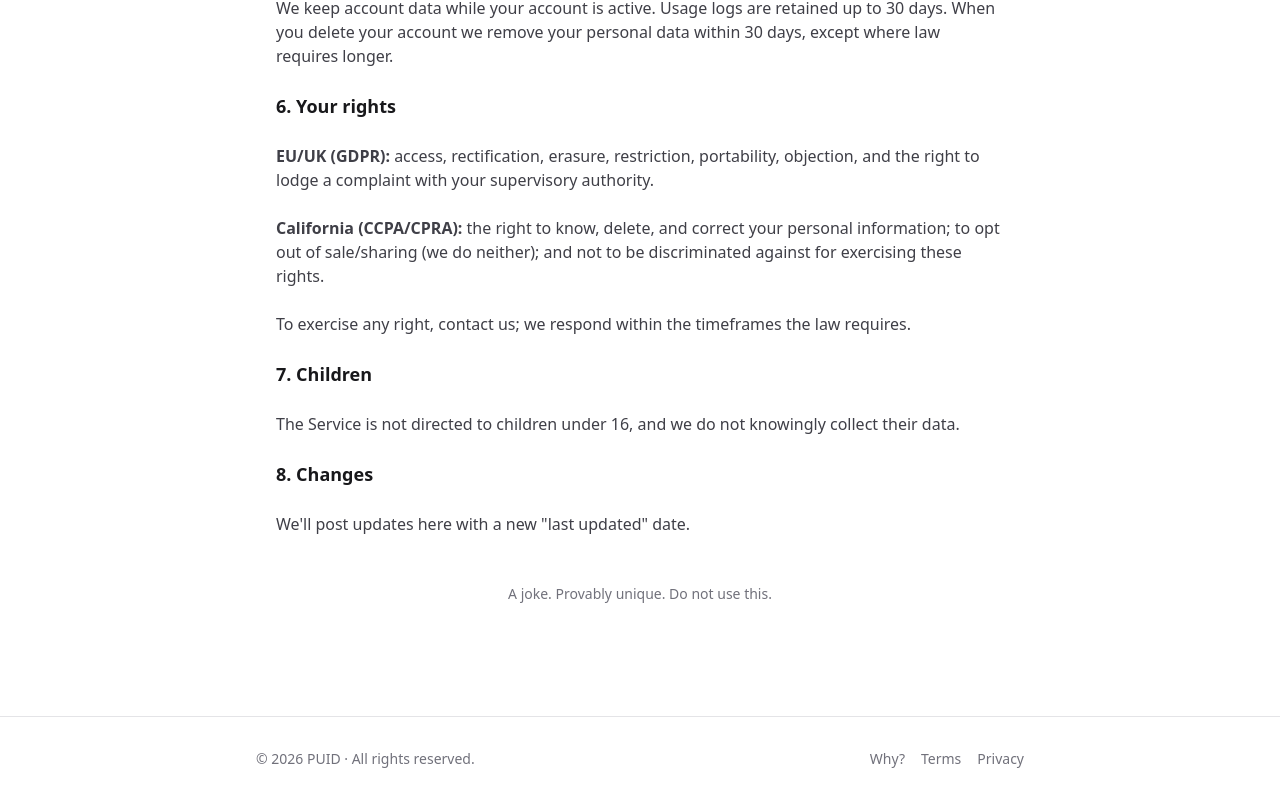
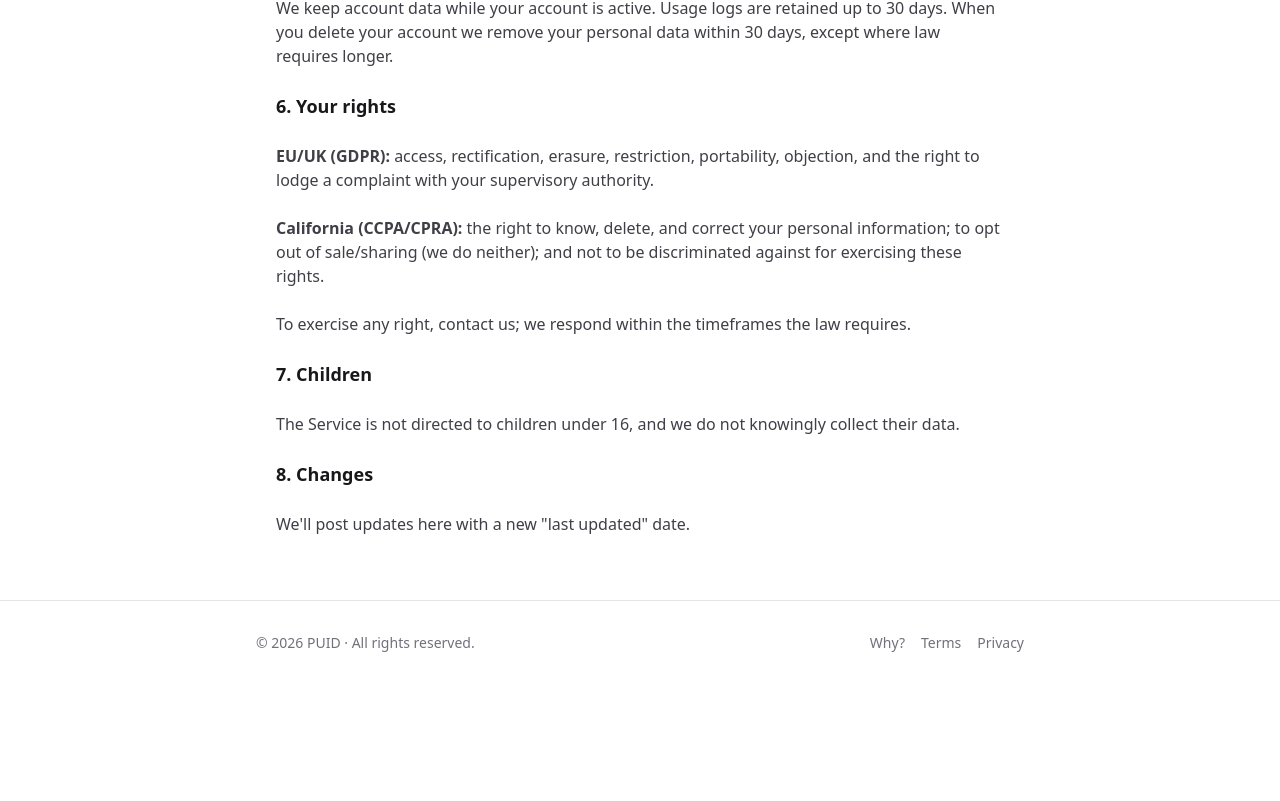
Before and after one commit to jtwebman/puid, a SvelteKit app: page /privacy in a window 1280 px wide. Shown: the part 1097-1898 px from the top of the page. After the commit the page ends 1782 px from the top, so only its background shows below. Built offline with nearby package versions, Linux system fonts and the light colour scheme.

Commit message:
Terms + privacy: use only the shared global footer (drop the extra joke line)

```diff
--- a/src/routes/privacy/+page.svelte
+++ b/src/routes/privacy/+page.svelte
@@ -1,6 +1,4 @@
 <script>
-	import { page } from '$app/state';
-	const m = $derived(page.data.m);
 	const updated = 'May 30, 2026';
 </script>
 
@@ -51,6 +49,4 @@
 		<h2>8. Changes</h2>
 		<p>We'll post updates here with a new "last updated" date.</p>
 	</div>
-
-	<p class="py-12 text-center text-sm text-zinc-500 dark:text-zinc-400">{m.footer}</p>
 </main>
--- a/src/routes/terms/+page.svelte
+++ b/src/routes/terms/+page.svelte
@@ -1,6 +1,4 @@
 <script>
-	import { page } from '$app/state';
-	const m = $derived(page.data.m);
 	const updated = 'May 30, 2026';
 </script>
 
@@ -45,6 +43,4 @@
 		<h2>10. Contact</h2>
 		<p>Questions: <a href="https://linkedin.com/in/jtwebman" target="_blank" rel="noopener">linkedin.com/in/jtwebman</a>.</p>
 	</div>
-
-	<p class="py-12 text-center text-sm text-zinc-500 dark:text-zinc-400">{m.footer}</p>
 </main>
```
